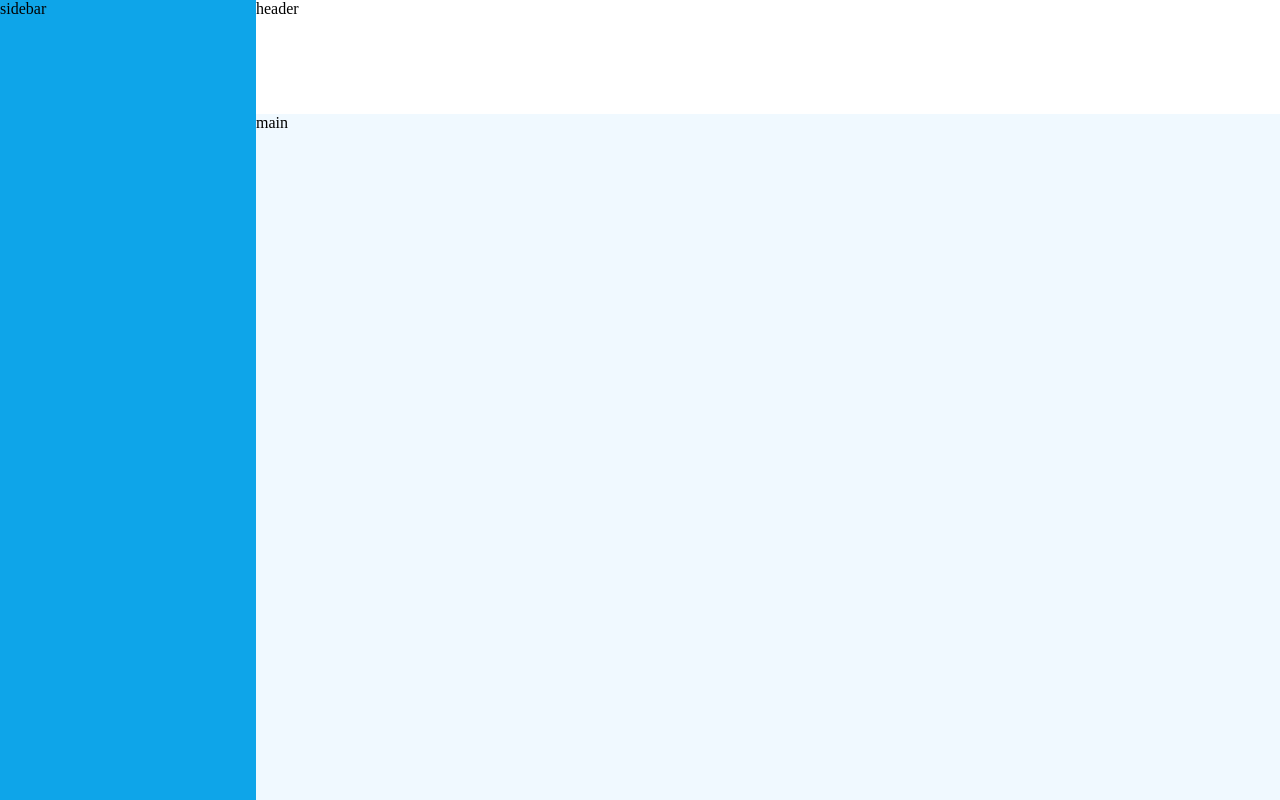
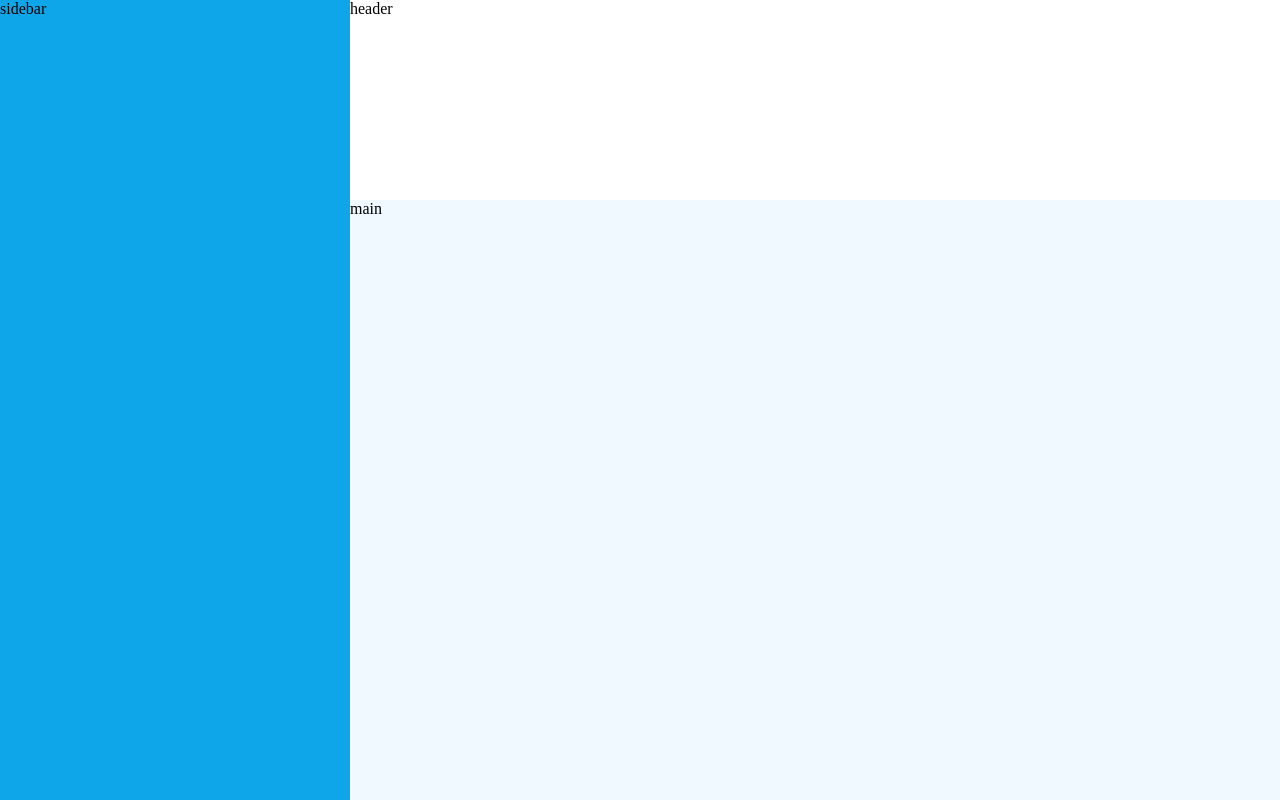
Before and after one commit to LaramieCode/admin-dashboard, a plain HTML site: page index.html in a window 1280 px wide. Drawn offline with Linux system fonts and the light colour scheme.

Commit message:
update grid sizes

```diff
--- a/styles.css
+++ b/styles.css
@@ -11,8 +11,8 @@
 .container {
     min-height: 100vh;
     display: grid;
-    grid-template-columns: 1fr 4fr;
-    grid-template-rows: 1fr 6fr;
+    grid-template-columns: 350px auto;
+    grid-template-rows: 200px auto;
 }
 
 .sidebar {
```
